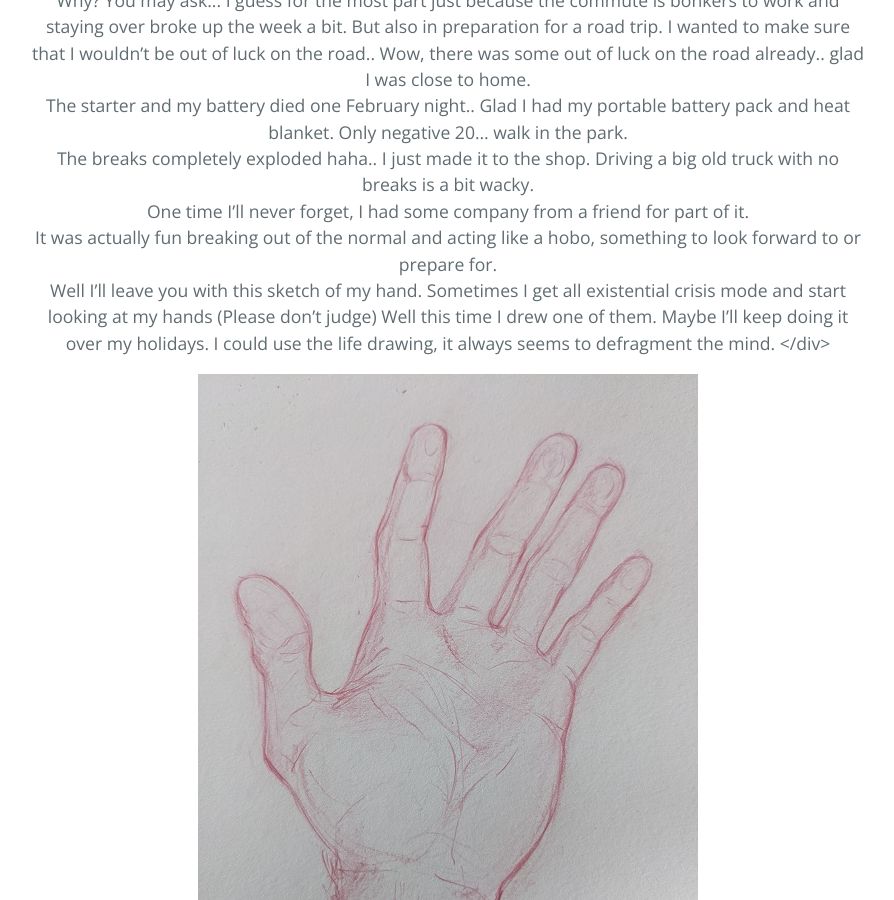
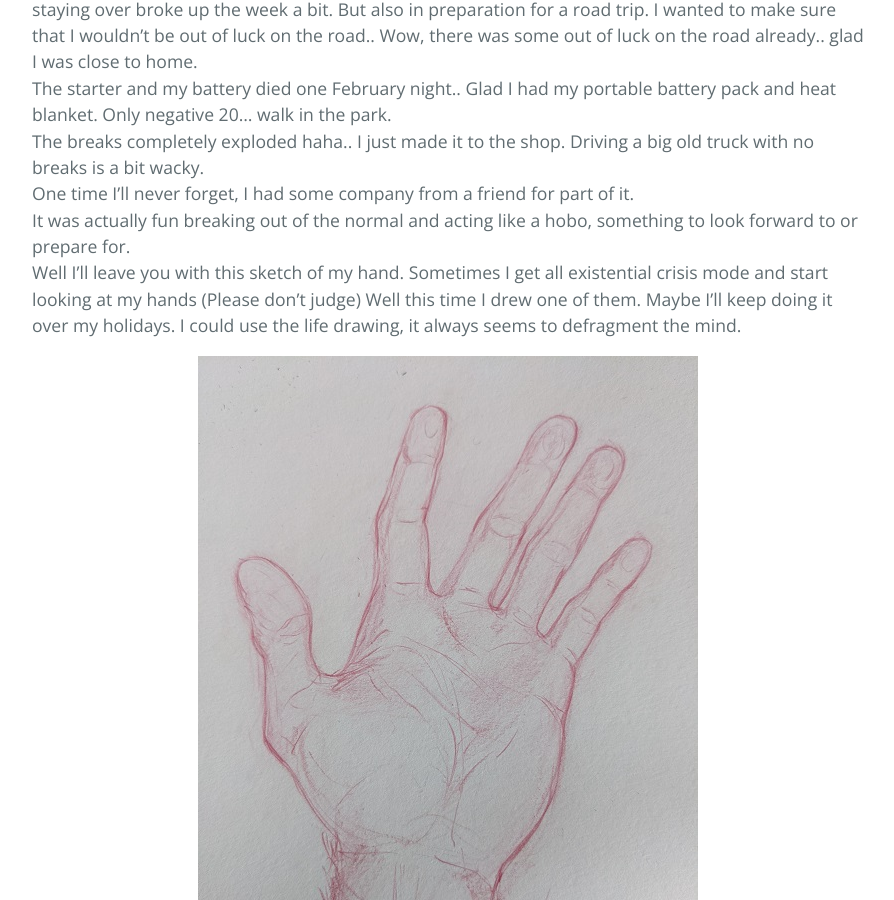
Before and after one commit to SquidLiquid224/ElDinoTruckTrippo, a Jekyll site: the page built from index.md, in a window 1280 px wide and 900 px high, scrolled down 4094 px. Shown: the whole window, without its empty margins (192-1086 px from the left). Built offline with Jekyll 4.4.1, drawn with Linux system fonts in a browser that asks for light colours; our own code applies the rules of GitHub Pages for plain Markdown files.

Commit message:
Update index.md

```diff
--- a/index.md
+++ b/index.md
@@ -57,7 +57,7 @@ Tomorrow I might ba able to get this cap back on my truck and hit the road.. whe
 <hr />
 <h2>HighFive!</h2>
   2022-06-07
-<p align="center">
+<div style="text-align: left">
 Another rainy day but it looks like the sun is breaking through.  Tomorrow is supposed to be nice and planning on finally getting my camp set up together.  I’ve been camping out once a week since February, I only missed a couple weeks because my truck was in the shop getting the break repaired.  Why? You may ask...  I guess for the most part just because the commute is bonkers to work and staying over broke up the week a bit.  But also in preparation for a road trip.  I wanted to make sure that I wouldn’t be out of luck on the road.. Wow, there was some out of luck on the road already.. glad I was close to home.
 <br>
 The starter and my battery died one February night.. Glad I had my portable battery pack and heat blanket. Only negative 20… walk in the park.
```
